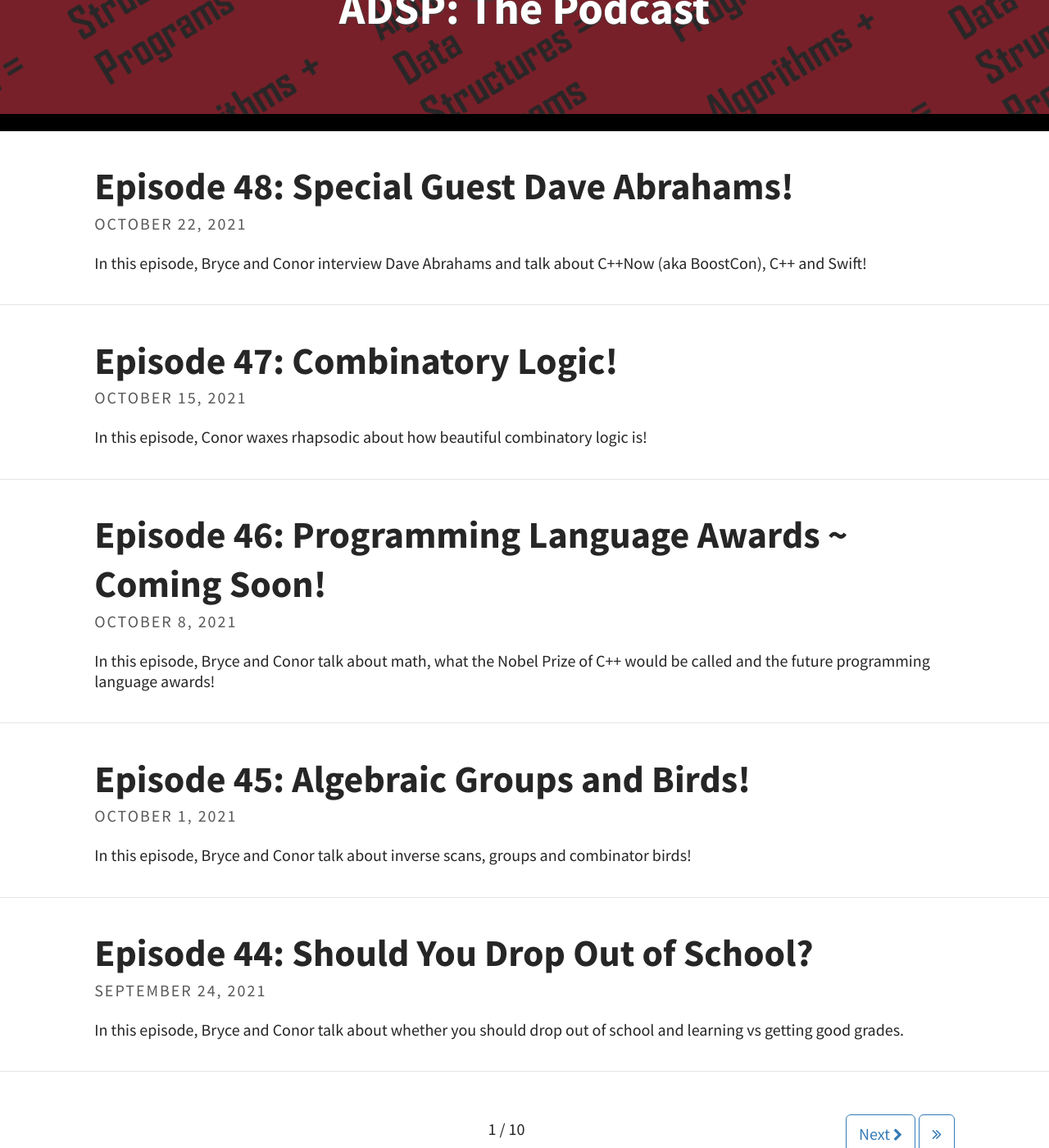
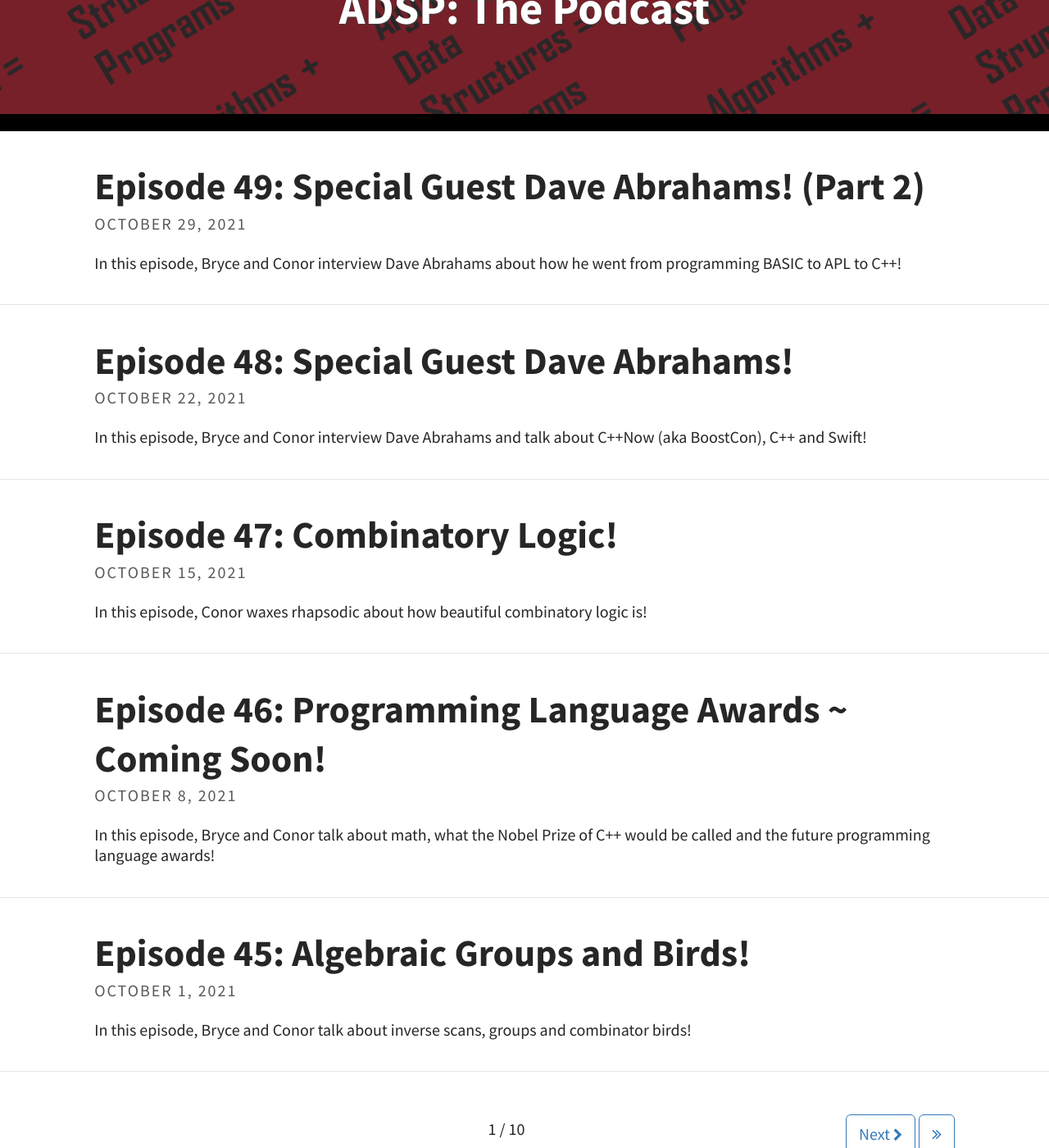
Before and after one commit to codereport/adsp2, a Jekyll site: the page built from index.html, in a window 1280 px wide and 1400 px high, scrolled down 225 px. Shown: the whole window at 82% size. Built offline with Jekyll 4.4.1, drawn with Linux system fonts in a browser that asks for light colours; the list of posts is cut into pages by our own code; some of the changed lines change nothing that is shown.

Commit message:
Episode 49

```diff
--- /dev/null
+++ b/_posts/2021-10-29-Episode-49.md
@@ -0,0 +1,50 @@
+---
+layout: post
+title: "Episode 49: Special Guest Dave Abrahams! (Part 2)"
+tags: [Guest, Dave Abrahams, BASIC, APL, Swift, C++]
+excerpt_separator: <!--more-->
+---
+
+<div id="buzzsprout-player-9455441"></div><script src="https://www.buzzsprout.com/1501960/9455441-episode-49-special-guest-dave-abrahams-part-2.js?container_id=buzzsprout-player-9455441&player=small" type="text/javascript" charset="utf-8"></script>
+
+<br>In this episode, Bryce and Conor interview Dave Abrahams about how he went from programming BASIC to APL to C++!
+
+<!--more-->
+
+**About the Guest:**
+
+[Dave Abrahams](https://twitter.com/DaveAbrahams) is a contributor to the C++ standard, a founding contributor of the [Boost C++ Libraries](https://www.boost.org/) project and of the BoostCon/C++Now conference, and was a principal designer of the [Swift programming language](https://swift.org/). He recently spent seven years at Apple, culminating in the creation of the declarative SwiftUI framework, worked at Google on Swift for TensorFlow, and is now a principal scientist at [Adobe](https://www.adobe.com/), where he and Sean Parent are rebooting the Software Technology Lab.
+
+### Show Notes
+
+**Date Recorded:** 2021-10-03 <br>
+**Date Released:** 2021-10-29
+
+* [ADSP Episode 48: Special Guest Dave Abrahams!](https://adspthepodcast.com/2021/10/22/Episode-48.html)
+* [Algorithms + Data Structures = Programs](https://en.wikipedia.org/wiki/Algorithms_%2B_Data_Structures_%3D_Programs)
+* [Niklaus Wirth](https://en.wikipedia.org/wiki/Niklaus_Wirth)
+* [Combinatory Logic](https://en.wikipedia.org/wiki/Combinatory_logic)
+* [Stepanov's "Notes on Higher Order Programming in Scheme"](http://stepanovpapers.com/schemenotes/notes.pdf)
+* [PDP-8](https://en.wikipedia.org/wiki/PDP-8)
+* [BASIC Computer Games by David Ahl](https://en.wikipedia.org/wiki/BASIC_Computer_Games)
+* [Rutgers University](https://www.rutgers.edu/)
+* [PDP-10](https://en.wikipedia.org/wiki/PDP-10)
+* [TECO](https://en.wikipedia.org/wiki/TECO_(text_editor))
+* [APL](https://en.wikipedia.org/wiki/APL_(programming_language))
+* [Princeton University](https://www.princeton.edu/)
+* [Aaron Hsu's Co-dfns GPU Compiler](https://github.com/Co-dfns/Co-dfns)
+* [Swift Programming Language](https://swift.org/)
+* [Conor's Galaxy Brain Programming Languages](https://codereport.github.io/Galaxy-Brain-Languages/)
+* [Ben Deane's Six languages worth knowing](http://www.elbeno.com/blog/?p=420)
+* [Lisp Machine](https://en.wikipedia.org/wiki/Lisp_machine)
+* [Emacs](https://en.wikipedia.org/wiki/Emacs)
+* [Composer's Mosaic](https://www.thefreelibrary.com/Composer%27s+Mosaic.-a053519916)
+* [THINK C](https://en.wikipedia.org/wiki/THINK_C)
+* [Exception handling: a false sense of security - Tom Gargill](https://dl.acm.org/doi/abs/10.5555/260627.260739)
+
+### Intro Song Info
+
+Miss You by Sarah Jansen https://soundcloud.com/sarahjansenmusic<br>
+Creative Commons — Attribution 3.0 Unported — CC BY 3.0<br>
+Free Download / Stream: http://bit.ly/l-miss-you<br>
+Music promoted by Audio Library https://youtu.be/iYYxnasvfx8<br>
--- a/pages/episodes.md
+++ b/pages/episodes.md
@@ -9,6 +9,7 @@ List of all episodes.
 
 |   #   |                                                  Title                                                  | Release Date |
 | :---: | :-----------------------------------------------------------------------------------------------------: | :----------: |
+|  49   |     [Special Guest Dave Abrahams! (Part 2)](https://adspthepodcast.com/2021/10/29/Episode-49.html)      |  2021-10-29  |
 |  48   |          [Special Guest Dave Abrahams!](https://adspthepodcast.com/2021/10/22/Episode-48.html)          |  2021-10-22  |
 |  47   |               [Combinatory Logic!](https://adspthepodcast.com/2021/10/15/Episode-47.html)               |  2021-10-15  |
 |  46   |   [Programming Language Awards ~ Coming Soon!](https://adspthepodcast.com/2021/10/08/Episode-46.html)   |  2021-10-08  |
```
